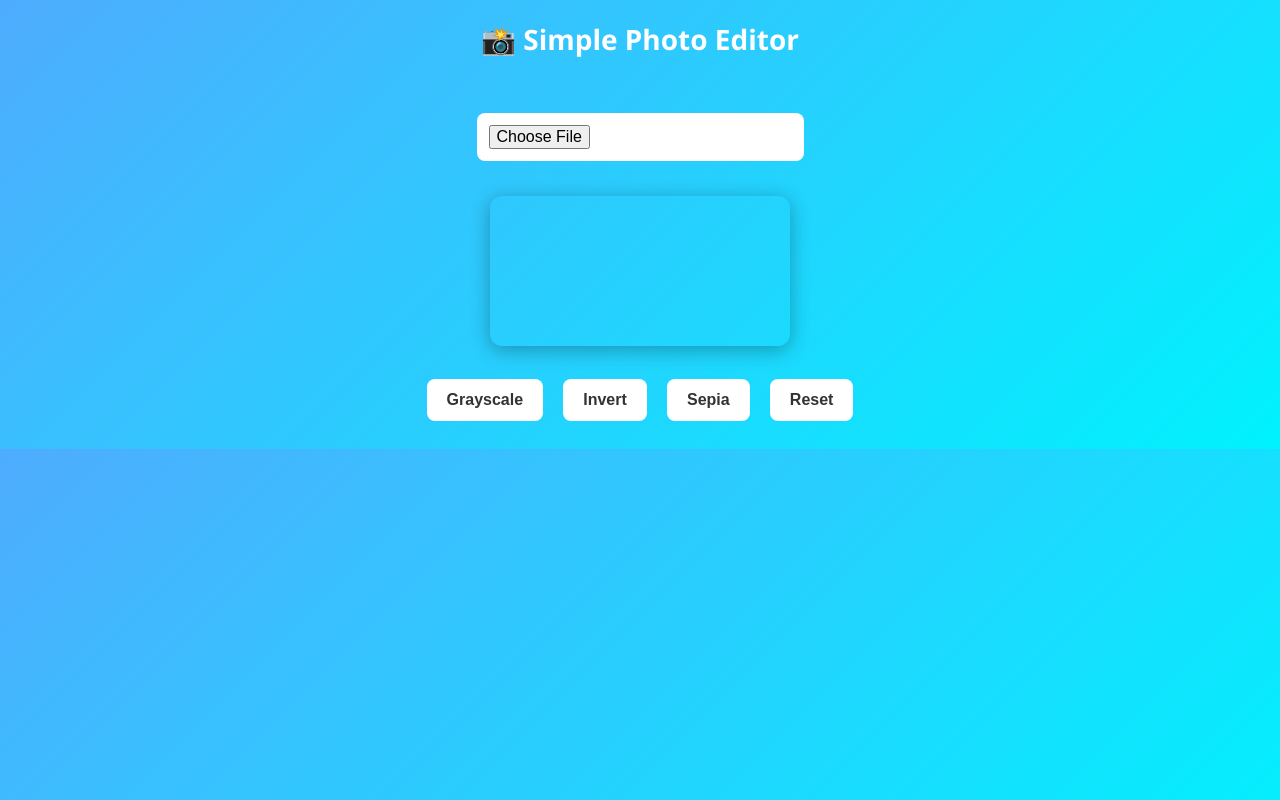
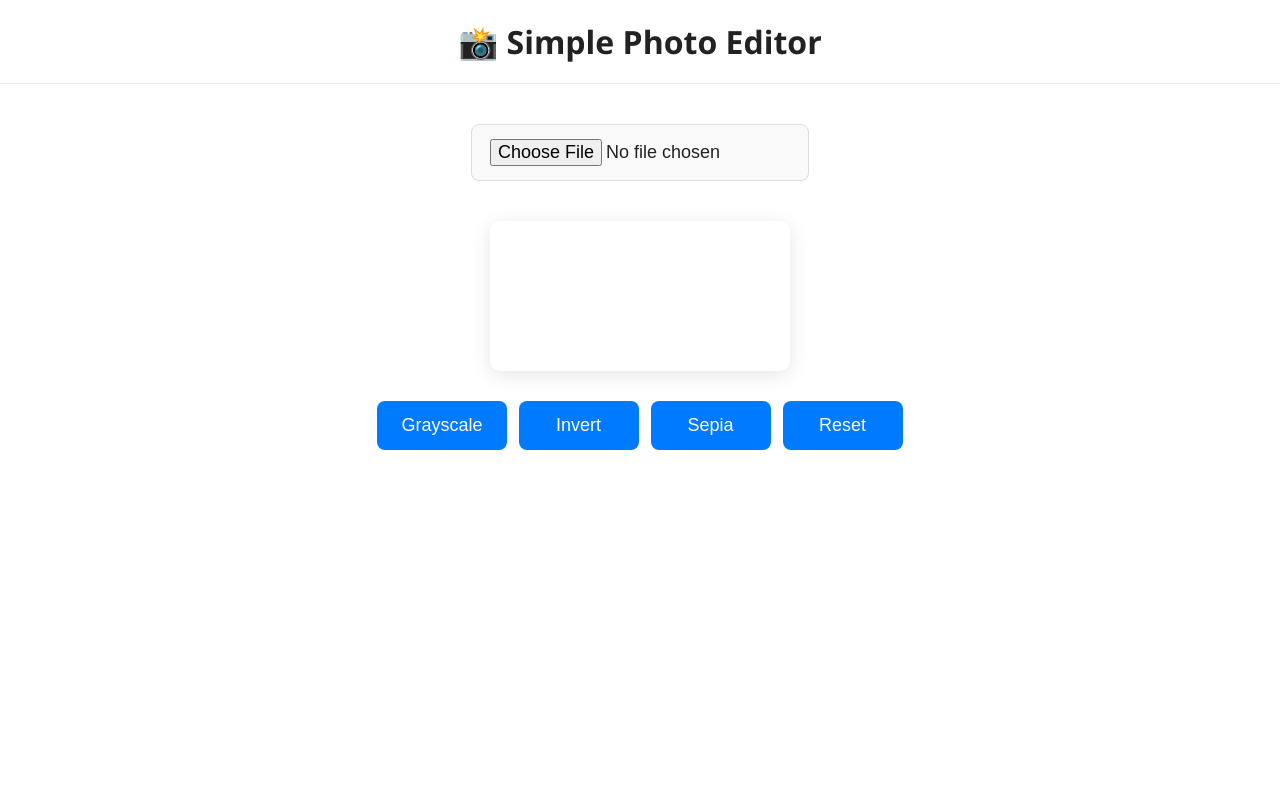
Before and after one commit to ajmalanfaal/Photo-bent, a plain HTML site: page index.html in a window 1280 px wide. Drawn offline with Linux system fonts and the light colour scheme.

Commit message:
Update index.html

```diff
--- a/index.html
+++ b/index.html
@@ -5,54 +5,66 @@
   <title>Photo Editor</title>
   <style>
     body {
-      text-align: center;
       font-family: "Segoe UI", Arial, sans-serif;
-      background: linear-gradient(135deg, #4facfe, #00f2fe);
+      background: #ffffff;
       margin: 0;
       padding: 0;
-      color: #fff;
+      color: #222;
     }
     header {
       padding: 20px;
-      font-size: 28px;
+      font-size: 32px;
       font-weight: bold;
+      text-align: center;
+      border-bottom: 1px solid #eee;
     }
     .container {
       padding: 20px;
+      max-width: 900px;
+      margin: auto;
+      text-align: center;
     }
     input[type="file"] {
-      margin: 15px 0;
-      padding: 12px;
-      font-size: 16px;
-      background: #fff;
+      margin: 20px 0;
+      padding: 14px 18px;
+      font-size: 18px;
+      background: #f9f9f9;
+      border: 1px solid #ddd;
+      border-radius: 8px;
+      cursor: pointer;
+      width: 100%;
+      max-width: 300px;
+    }
+    canvas {
+      max-width: 100%;
+      border-radius: 10px;
+      margin-top: 20px;
+      box-shadow: 0px 4px 20px rgba(0,0,0,0.1);
+    }
+    .buttons {
+      margin-top: 25px;
+      display: flex;
+      flex-wrap: wrap;
+      justify-content: center;
+      gap: 12px;
+    }
+    button {
+      padding: 14px 24px;
+      font-size: 18px;
+      font-weight: 500;
       border: none;
       border-radius: 8px;
       cursor: pointer;
-    }
-    canvas {
-      max-width: 95%;
-      border-radius: 12px;
-      margin-top: 20px;
-      box-shadow: 0px 4px 20px rgba(0,0,0,0.3);
-    }
-    .buttons {
-      margin-top: 20px;
-    }
-    button {
-      margin: 8px;
-      padding: 12px 20px;
-      font-size: 16px;
-      font-weight: bold;
-      border: none;
-      border-radius: 8px;
-      cursor: pointer;
-      background: #fff;
-      color: #333;
-      transition: 0.3s;
+      background: #007bff;
+      color: #fff;
+      transition: background 0.3s;
+      min-width: 120px;
     }
     button:hover {
-      background: #333;
-      color: #fff;
+      background: #0056b3;
+    }
+    button:active {
+      transform: scale(0.97);
     }
   </style>
 </head>
```
